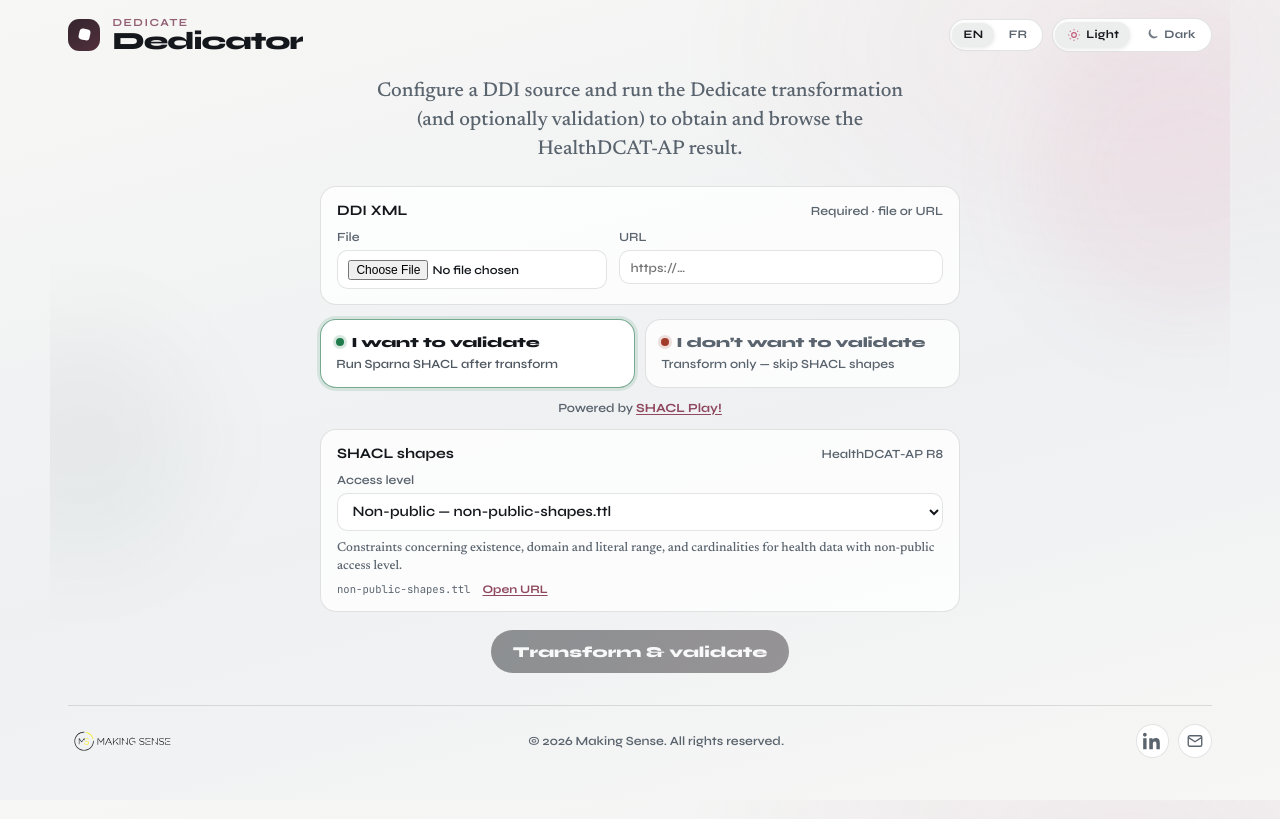
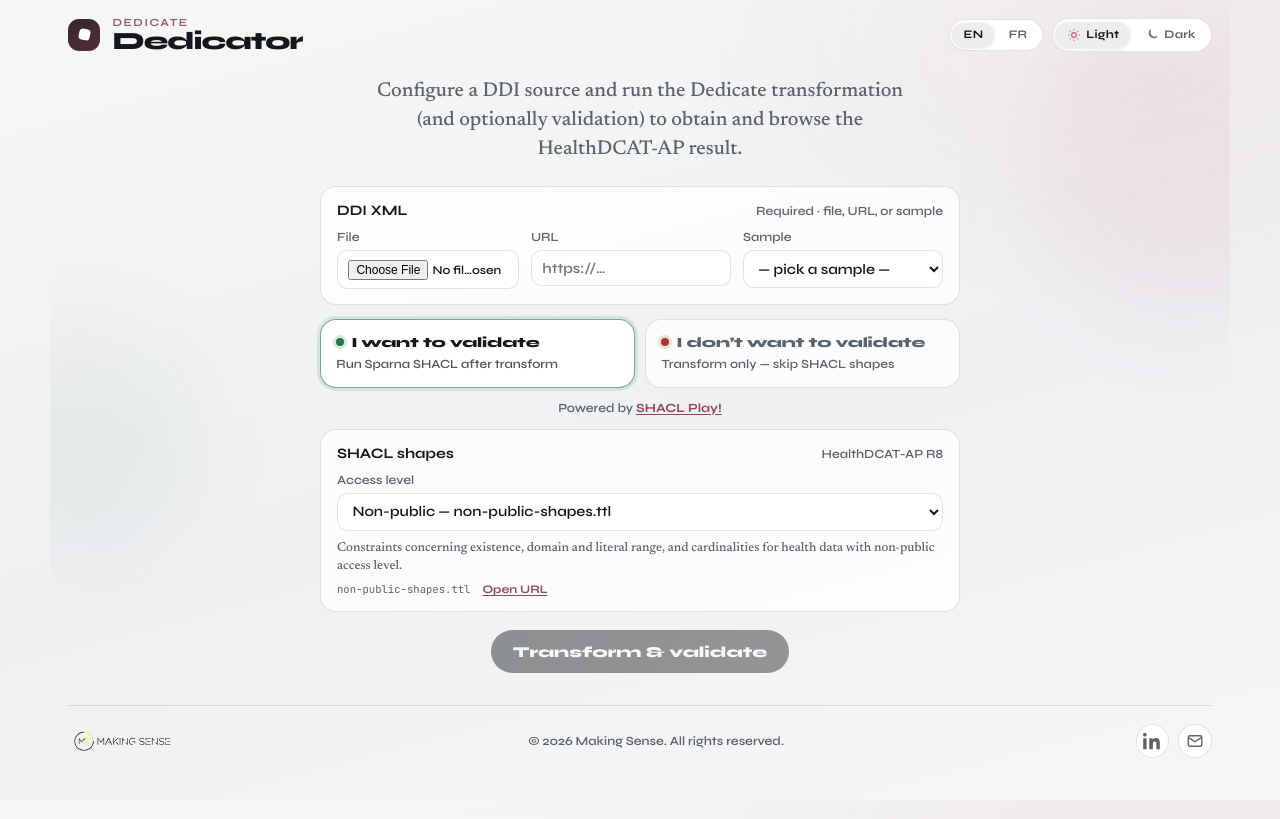
Before and after one commit to Making-Sense-Info/Dedicate, a React (Vite) app in the folder dedicator/web/: page / in a window 1280 px wide. Built offline with nearby package versions, Linux system fonts and the light colour scheme.

Commit message:
Add sample DDI XML files to Dedicator

```diff
--- a/dedicator/web/src/App.css
+++ b/dedicator/web/src/App.css
@@ -421,8 +421,12 @@
   gap: 0.75rem;
   min-width: 0;
 }
+.source-modes.with-sample {
+  grid-template-columns: minmax(0, 1fr) minmax(0, 1.1fr) minmax(0, 1.1fr);
+}
 .source-file,
-.source-url {
+.source-url,
+.source-sample {
   display: flex;
   flex-direction: column;
   gap: 0.35rem;
@@ -434,7 +438,8 @@
   max-width: 100%;
 }
 .source-file input[type="file"],
-.source-url input {
+.source-url input,
+.source-sample select {
   width: 100%;
   max-width: 100%;
   min-width: 0;
@@ -444,6 +449,8 @@
   border-radius: 0.65rem;
   padding: 0.55rem 0.65rem;
   font-weight: 500;
+  font-family: var(--sans);
+  font-size: 0.9rem;
   box-sizing: border-box;
 }
 .source-file input[type="file"] {
@@ -1680,7 +1687,8 @@ th {
     justify-items: center;
     text-align: center;
   }
-  .source-modes {
+  .source-modes,
+  .source-modes.with-sample {
     grid-template-columns: minmax(0, 1fr);
   }
   .validate-choice {
--- a/dedicator/web/src/App.tsx
+++ b/dedicator/web/src/App.tsx
@@ -11,6 +11,7 @@ import {
 } from './lib/shapes'
 import type { MainTab } from './lib/tabs'
 import { useTabRoute } from './lib/useTabRoute'
+import { DDI_SAMPLES } from './lib/ddiSamples'
 import { SourceField } from './components/SourceField'
 import { ShapesField } from './components/ShapesField'
 import { RunSourcesBar } from './components/RunSourcesBar'
@@ -307,6 +308,11 @@ export default function App() {
                 url={ddiUrl}
                 onFile={setDdiFile}
                 onUrl={setDdiUrl}
+                samples={DDI_SAMPLES.map((s) => ({
+                  id: s.id,
+                  label: t(s.labelKey),
+                  url: s.url,
+                }))}
               />
 
               <div className="validate-choice" role="radiogroup" aria-label={t('tab.conformity')}>
--- a/dedicator/web/src/components/SourceField.tsx
+++ b/dedicator/web/src/components/SourceField.tsx
@@ -1,4 +1,10 @@
 import { useI18n } from '../i18n/context'
+
+export type SourceSample = {
+  id: string
+  label: string
+  url: string
+}
 
 type Props = {
   label: string
@@ -9,6 +15,9 @@ type Props = {
   onFile: (file: File | null) => void
   onUrl: (url: string) => void
   urlPlaceholder?: string
+  /** Optional third mode: preset sample URLs (e.g. Dedicate DDI examples). */
+  samples?: SourceSample[]
+  sampleNoneLabel?: string
 }
 
 export function SourceField({
@@ -20,16 +29,21 @@ export function SourceField({
   onFile,
   onUrl,
   urlPlaceholder = 'https://…',
+  samples,
+  sampleNoneLabel,
 }: Props) {
   const { t } = useI18n()
+  const hasSamples = Boolean(samples?.length)
+  const selectedSampleId =
+    samples?.find((s) => s.url === url.trim() && !file)?.id ?? ''
 
   return (
-    <div className="source-field">
+    <div className={`source-field${hasSamples ? ' has-samples' : ''}`}>
       <div className="source-head">
         <span>{label}</span>
         {hint && <small>{hint}</small>}
       </div>
-      <div className="source-modes">
+      <div className={`source-modes${hasSamples ? ' with-sample' : ''}`}>
         <label className="source-file">
           <span>{t('source.file')}</span>
           <input
@@ -55,6 +69,32 @@ export function SourceField({
             }}
           />
         </label>
+        {hasSamples && (
+          <label className="source-sample">
+            <span>{t('source.sample')}</span>
+            <select
+              value={selectedSampleId}
+              onChange={(e) => {
+                const id = e.target.value
+                if (!id) {
+                  if (selectedSampleId) onUrl('')
+                  return
+                }
+                const sample = samples?.find((s) => s.id === id)
+                if (!sample) return
+                onFile(null)
+                onUrl(sample.url)
+              }}
+            >
+              <option value="">{sampleNoneLabel ?? t('source.sample.none')}</option>
+              {samples!.map((s) => (
+                <option key={s.id} value={s.id}>
+                  {s.label}
+                </option>
+              ))}
+            </select>
+          </label>
+        )}
       </div>
     </div>
   )
--- a/dedicator/web/src/i18n/en.ts
+++ b/dedicator/web/src/i18n/en.ts
@@ -20,9 +20,13 @@ export const en: Dict = {
   'home.tagline':
     'Configure a DDI source and run the Dedicate transformation (and optionally validation) to obtain and browse the HealthDCAT-AP result.',
   'ddi.label': 'DDI XML',
-  'ddi.hint': 'Required · file or URL',
+  'ddi.hint': 'Required · file, URL, or sample',
+  'ddi.sample.example': 'ddil-example.xml (reference)',
+  'ddi.sample.errors': 'ddil-example-errors.xml (SHACL errors)',
   'source.file': 'File',
   'source.url': 'URL',
+  'source.sample': 'Sample',
+  'source.sample.none': '— pick a sample —',
 
   'validate.want': 'I want to validate',
   'validate.want.desc': 'Run Sparna SHACL after transform',
--- a/dedicator/web/src/i18n/fr.ts
+++ b/dedicator/web/src/i18n/fr.ts
@@ -20,9 +20,13 @@ export const fr: Dict = {
   'home.tagline':
     'Configurez une source DDI et lancez la transformation Dedicate (et éventuellement la validation) pour obtenir et parcourir le résultat HealthDCAT-AP.',
   'ddi.label': 'DDI XML',
-  'ddi.hint': 'Obligatoire · fichier ou URL',
+  'ddi.hint': 'Obligatoire · fichier, URL ou exemple',
+  'ddi.sample.example': 'ddil-example.xml (référence)',
+  'ddi.sample.errors': 'ddil-example-errors.xml (erreurs SHACL)',
   'source.file': 'Fichier',
   'source.url': 'URL',
+  'source.sample': 'Exemple',
+  'source.sample.none': '— choisir un exemple —',
 
   'validate.want': 'Je veux valider',
   'validate.want.desc': 'Lancer Sparna SHACL après la transformation',
--- /dev/null
+++ b/dedicator/web/src/lib/ddiSamples.ts
@@ -0,0 +1,28 @@
+export type DdiSampleId = 'example' | 'example-errors'
+
+export type DdiSample = {
+  id: DdiSampleId
+  labelKey: string
+  url: string
+}
+
+const RAW_BASE =
+  'https://raw.githubusercontent.com/Making-Sense-Info/Dedicate/refs/heads/main/ddi-l-to-healthdcat-ap/in'
+
+export const DDI_SAMPLES: DdiSample[] = [
+  {
+    id: 'example',
+    labelKey: 'ddi.sample.example',
+    url: `${RAW_BASE}/ddil-example.xml`,
+  },
+  {
+    id: 'example-errors',
+    labelKey: 'ddi.sample.errors',
+    url: `${RAW_BASE}/ddil-example-errors.xml`,
+  },
+]
+
+export function ddiSampleByUrl(url: string): DdiSample | undefined {
+  const u = url.trim()
+  return DDI_SAMPLES.find((s) => s.url === u)
+}
```
Also changed, not shown: 1 other file (tests, documents, lock files or other folders).
